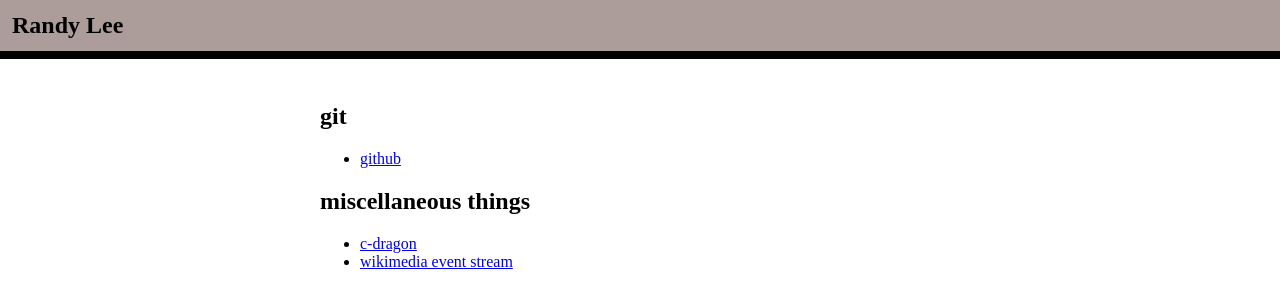
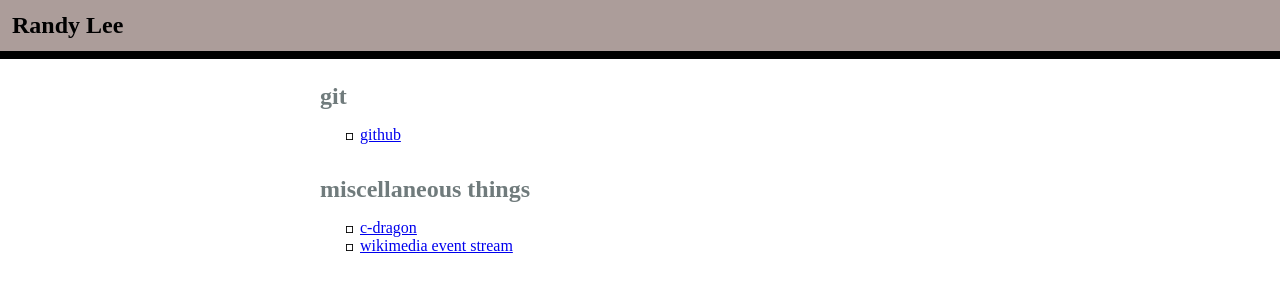
Before and after one commit to rhklee/rhklee, a plain HTML site: page index.html in a window 1280 px wide. Drawn offline with Linux system fonts and the light colour scheme.

Commit message:
some more flourish linking to sections and tombstone for list

```diff
--- a/css/index.css
+++ b/css/index.css
@@ -1,6 +1,10 @@
 
 body {
     margin: 0;
+}
+
+ul {
+    list-style-image: url("../svg/tombstone.svg");
 }
 
 .nav {
@@ -18,6 +22,28 @@ body {
     margin: auto 25%;
 }
 
+section {
+    padding-bottom: 1rem;
+}
+
+.section_header_link {
+    text-decoration: none;
+}
+
+.section_header_link .section_header_title {
+    display: inline;
+}
+
+.section_header_link:hover:after {
+    content: "\00a7";
+    font-size: 1.5rem;
+    padding-left: 0.25rem;
+}
+
+.section_header_link:link, .section_header_link:visited {
+    color: #707b7c;
+}
+
 @media screen and (max-width: 576px) {
     .main {
         margin: auto 0.75rem;
--- a/index.html
+++ b/index.html
@@ -14,16 +14,24 @@
         </nav>
 
         <main class="main">
-            <h2>git</h2>
+            <section id="git">
+                <a class="section_header_link" href="#git">
+                    <h2 class="section_header_title">git</h2>
+                </a>
                 <ul>
-                <li><a href="https://github.com/rhklee">github</a></li>
+                    <li><a href="https://github.com/rhklee" target="_blank">github</a></li>
                 </ul>
+            </section>
 
-            <h2>miscellaneous things</h2>
+            <section id="misc">
+                <a class="section_header_link" href="#misc">
+                    <h2 class="section_header_title">miscellaneous things</h2>
+                </a>
                 <ul>
                     <li><a href="https://cdragon.rhklee.com" target="_blank">c-dragon</a></li>
                     <li><a href="https://wikimedia-es.rhklee.com" target="_blank">wikimedia event stream</a></li>
                 </ul>
+            </section>
         </main>
     </body>
 </html>
```
Also changed, not shown: svg/tombstone.svg (added). Lines whose indentation alone changed are shown as unchanged.
